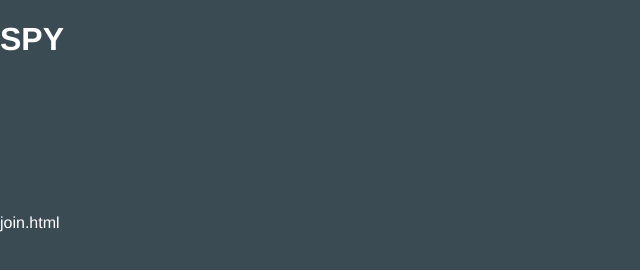
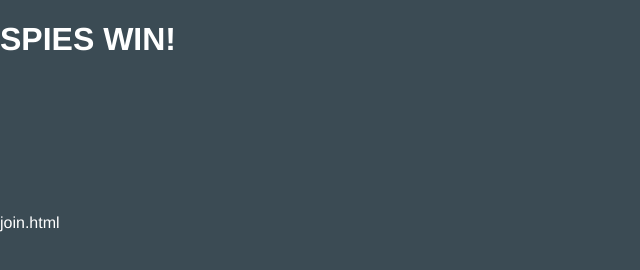
Before and after one commit to GeorgesBrantley/TheResistance, a website: page public/SpyWin.html in a window 1280 px wide. Shown: the whole page, without its empty margins (0-640 px from the left). Drawn offline with Linux system fonts and the light colour scheme.

Commit message:
fixed gordon's shit

```diff
--- a/public/SpyWin.html
+++ b/public/SpyWin.html
@@ -16,7 +16,7 @@
     <table>
       		<tr class="centered">
       <tr>
-            <h1>SPY</h1>
+            <h1>SPIES WIN!</h1>
             </div>
        </tr>
     </table>
--- a/public/host.js
+++ b/public/host.js
@@ -39,9 +39,7 @@
 
 	for(i = 0; i < numberTexts.length; i++) {
 		numberTexts[i].innerHTML = roundNumbers[numPlayers-5][i];
-	};
-
-	});
+	}
 };
 
 
```
